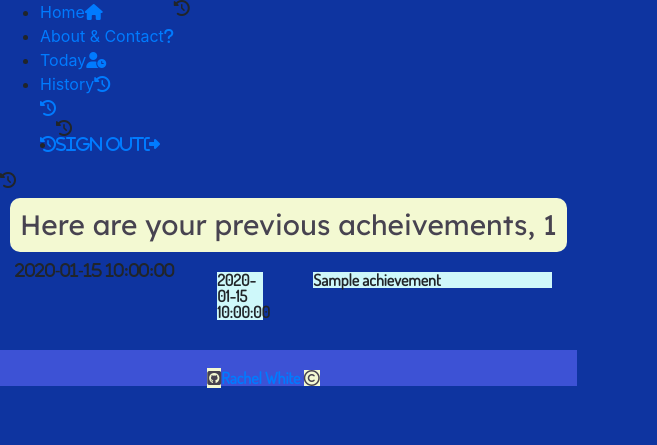
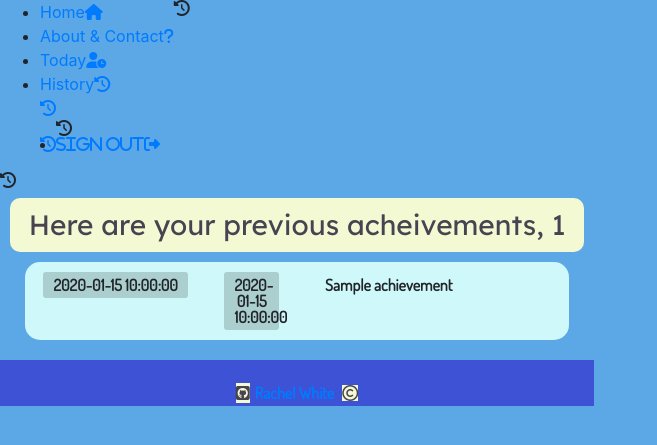
Before and after one commit to rachel-white/what-ive-done, a Flask app: page /history in a window 1280 px wide. Shown: the top 445 px of the page, without its empty margins (0-657 px from the left). Run offline with Flask 2, Linux system fonts and the light colour scheme; the visitor is signed in with stand-in values (Sample User, id 1); a database or web service that is not in the repository returns one stand-in record (values such as "Sample title"); some libraries are stand-ins or nearby versions.

Commit message:
scss changes

```diff
--- a/static/css/main.css
+++ b/static/css/main.css
@@ -6,14 +6,15 @@
 /*Add tints for all these colors, for shadows / accents within the section / hover / etc. */
 /*CSS Styling: Overall rules for fonts, colors, footer. */
 body {
-  background-color: #0E34A0; }
+  background-color: #5CA7E6; }
 
 h1, h2, h3, h4, h5, h6, p {
   color: #474350;
   background-color: #F3F9D2;
   margin: 10px;
   padding: 10px;
-  border-radius: 10px; }
+  border-radius: 10px;
+  text-align: center; }
 
 h1, h2, h3, h4, h5, h6 {
   font-family: "Lexend Deca", sans-serif; }
@@ -24,11 +25,13 @@
 footer {
   background-color: #3D52D5;
   margin-top: 20px;
-  padding-top: 20px; }
+  padding-top: 20px;
+  text-align: center; }
 
 .footer-icon {
   background-color: #F3F9D2;
-  color: #474350; }
+  color: #474350;
+  margin: 5px; }
 
 .about-and-contact {
   position: absolute;
@@ -41,8 +44,33 @@
 
 /*Today Page: */
 .time-from-db, .achievement-text {
-  background-color: #CEF8FA;
   font-family: "Dosis", sans-serif;
   margin: 10px; }
 
+textarea {
+  height: 100%;
+  width: 100%; }
+
+.submit-button {
+  margin-left: -25px; }
+
+/*Achievements - Today and History Page */
+.achievement {
+  border-radius: 15px;
+  background-color: #CEF8FA;
+  margin: 10px; }
+
+.achievement-text, .time-from-db, .achievement-date {
+  font-family: "Dosis", sans-serif;
+  border-radius: 3px;
+  padding: 5px 10px;
+  margin: 10px 3px; }
+
+.achievement-text {
+  background-color: #CEF8FA; }
+
+.time-from-db, .achievement-date {
+  background-color: #ABCECF;
+  text-align: center; }
+
 /*# sourceMappingURL=main.css.map */
```
